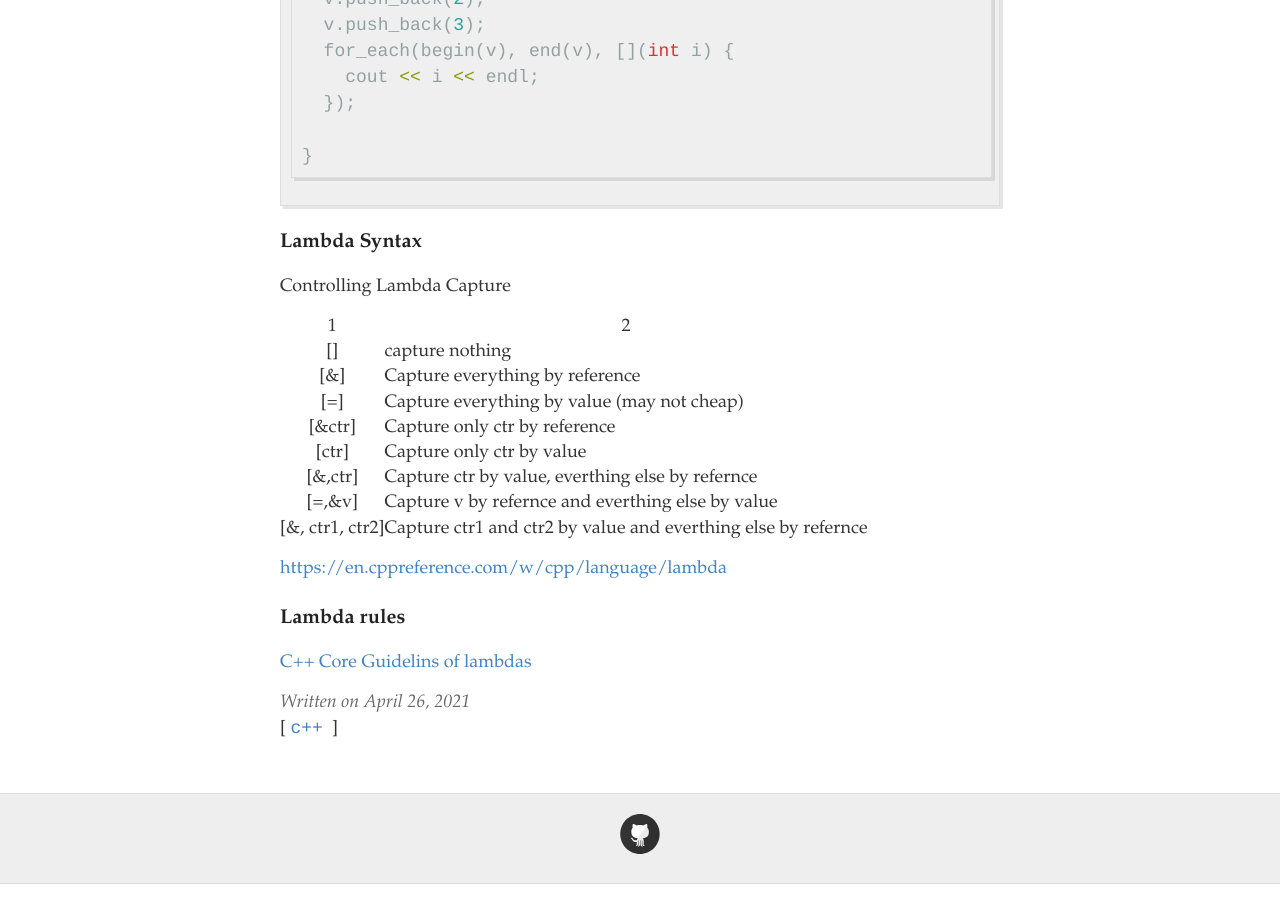
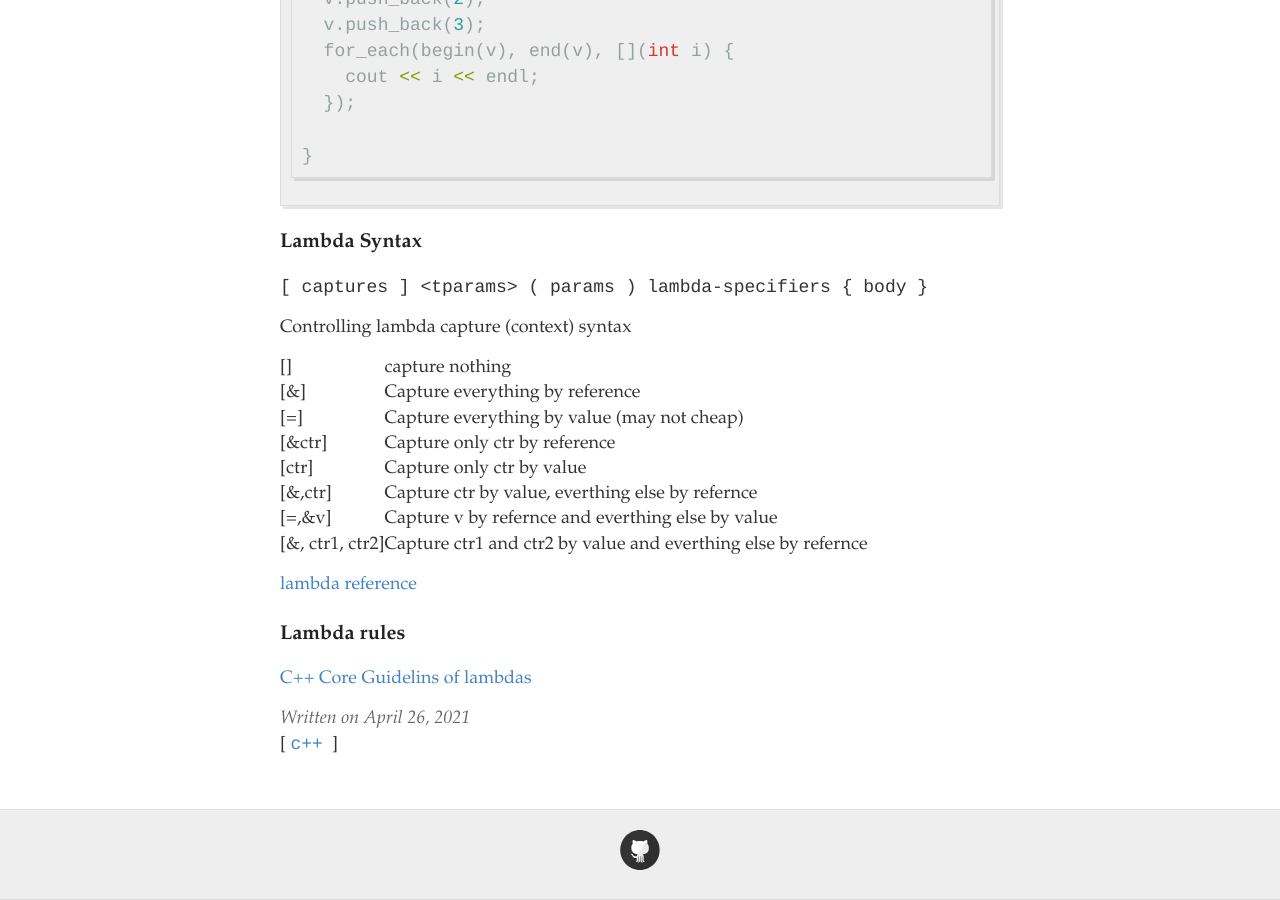
Before and after one commit to pce/pce.github.io, a Jekyll site: the page built from _posts/2021-04-26-Lambda-and-Functor.md, in a window 1280 px wide and 900 px high, scrolled down 3411 px. Built offline with Jekyll 4.4.1, drawn with Linux system fonts in a browser that asks for light colours.

Commit message:
20210426

````diff
--- a/_posts/2021-04-26-Lambda-and-Functor.md
+++ b/_posts/2021-04-26-Lambda-and-Functor.md
@@ -73,6 +73,7 @@ The "most vexing parse" comes from a rule in C++ that says that anything that co
 A lambda is an anonymous function (closure).
 
 
+
 ```c++
 #include <iostream>
 
@@ -139,11 +140,12 @@ int main() {
 
 ### Lambda Syntax
 
-Controlling Lambda Capture
+`[ captures ] <tparams> ( params ) lambda-specifiers { body }`
+
+Controlling lambda capture (context) syntax
 
 
-|   1  | 2    |
-|:----:|------|
+|:----|:------|
 | []  | capture nothing |
 | [&] |   Capture everything by reference   |
 | [=] |   Capture everything by value (may not cheap)   |
@@ -154,7 +156,7 @@ Controlling Lambda Capture
 | [&, ctr1, ctr2] |  Capture ctr1 and ctr2 by value and everthing else by refernce   |
 
 
-[https://en.cppreference.com/w/cpp/language/lambda](lambda reference)
+[lambda reference](https://en.cppreference.com/w/cpp/language/lambda)
 
 
 ### Lambda rules
````
